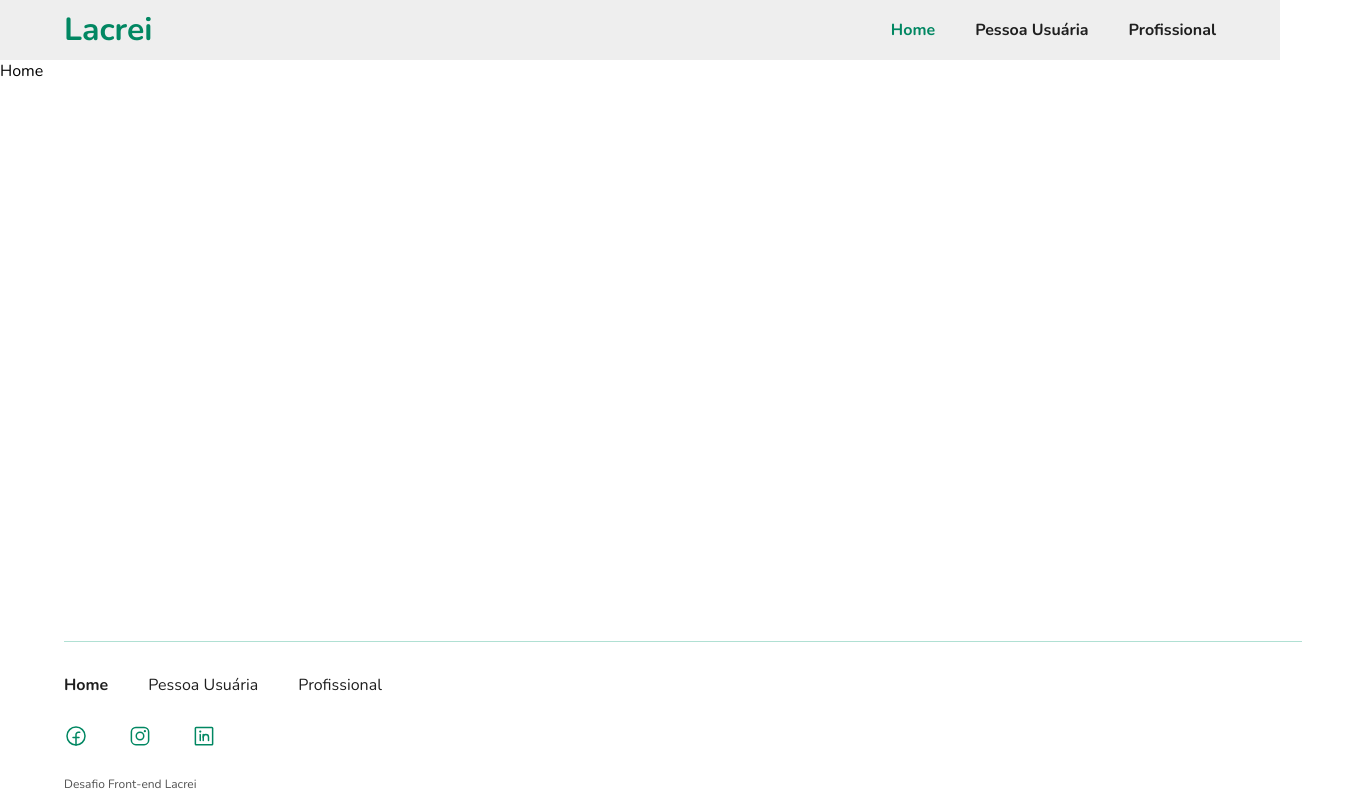
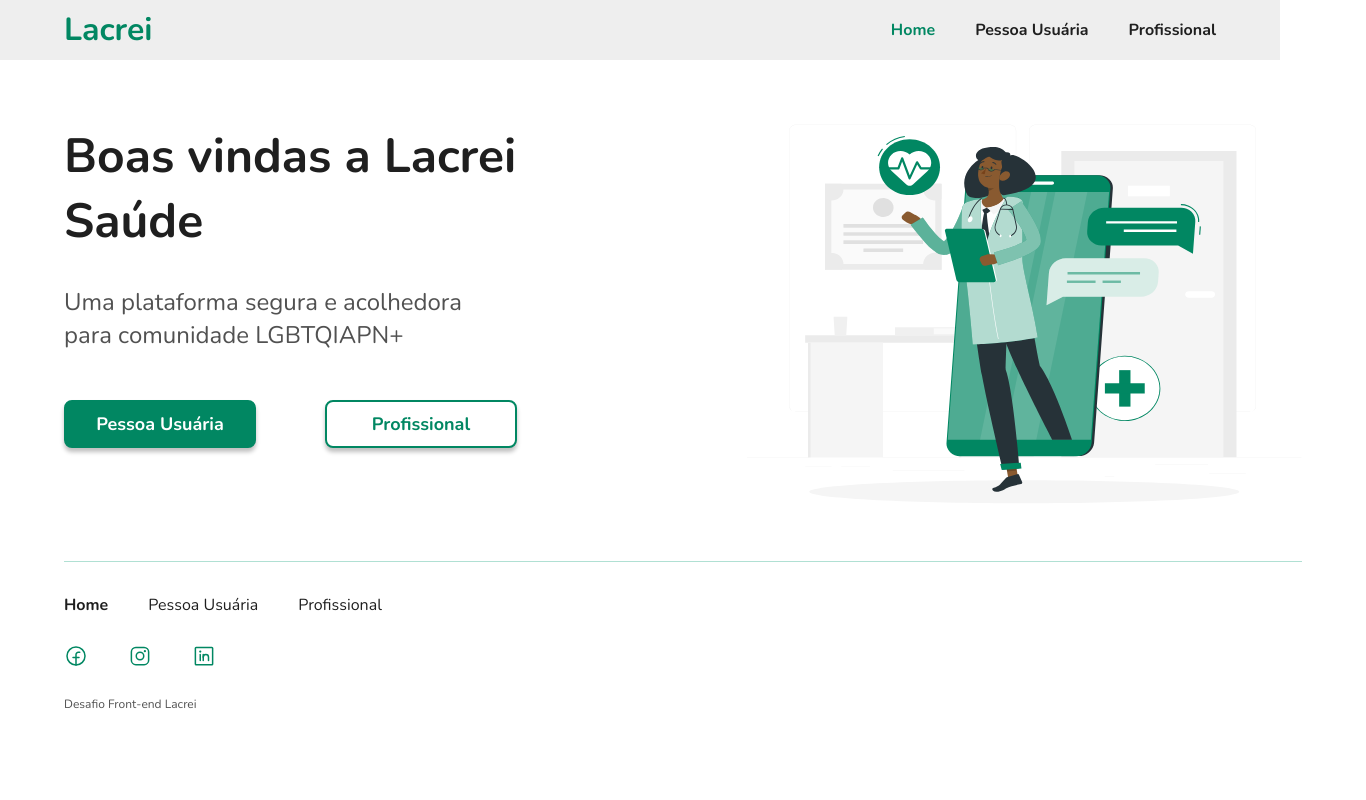
Before and after one commit to ribeirojer/Challenge-Lacrei, a React (Vite) app: page / in a window 1280 px wide. Shown: the whole page, 1366 px wide, since content can reach past the window. Built offline with nearby package versions, Linux system fonts and the light colour scheme.

Commit message:
edit home

```diff
--- a/src/components/Footer.tsx
+++ b/src/components/Footer.tsx
@@ -4,12 +4,11 @@ import styled from "styled-components";
 type Props = {};
 
 const Wrapper = styled.header`
-  position: absolute;
-  bottom: 8px;
   display: flex;
   flex-direction: column;
   padding-left: 4rem;
   .line {
+    margin-top: 1rem;
     width: 1238px;
     height: 1px;
     margin-right: 4rem;
@@ -17,7 +16,7 @@ const Wrapper = styled.header`
   }
   .navbar {
     display: flex;
-    margin: 2rem 0 0 0;
+    margin-top: 2rem;
     gap: 40px;
   }
   div span {
@@ -29,7 +28,7 @@ const Wrapper = styled.header`
   }
   .logos {
     display: flex;
-    margin: 28px 0 28px 0;
+    margin: 28px 0;
     gap: 40px;
     color: #018762;
   }
@@ -38,8 +37,8 @@ const Wrapper = styled.header`
     font-weight: 400;
     font-size: 12px;
     line-height: 16px;
-
     color: #515151;
+    margin-bottom: 8px;
   }
   .bold {
     font-weight: 700;
--- a/src/index.css
+++ b/src/index.css
@@ -4,11 +4,10 @@
   padding: 0;
   margin: 0;
   box-sizing: border-box;
+  font-family: "Nunito", Arial, Helvetica, sans-serif;
+  font-style: normal;
 }
 
-body {
-    font-family: "Nunito", Arial, Helvetica, sans-serif;
-}
 a {
   text-decoration: none;
 }
--- a/src/pages/Home.tsx
+++ b/src/pages/Home.tsx
@@ -1,11 +1,49 @@
-import React from 'react'
+import styled from "styled-components";
+import Button from "../components/Button";
+import imagem from "../assets/img1.svg"
+type Props = {};
 
-type Props = {}
+const Wrapper = styled.header`
+  display: flex;
+  gap: 230px;
+  padding: 4rem 4rem 0 4rem;
+  .wrapper {
+    width: 453px;
+  }
+  .title {
+    font-weight: 700;
+    font-size: 48px;
+    line-height: 65px;
+    color: #1f1f1f;
+  }
+  p {
+    margin: 2rem 0 3rem 0;
+    font-weight: 400;
+    font-size: 24px;
+    line-height: 33px;
+    width: 452px;
+    color: #515151;
+  }
+  .buttons {
+    display: flex;
+    gap: 69px;
+  }
+`;
 
 const Home = (props: Props) => {
   return (
-    <div>Home</div>
-  )
-}
+    <Wrapper>
+      <div className="wrapper">
+        <h1 className="title">Boas vindas a Lacrei Saúde</h1>
+        <p>Uma plataforma segura e acolhedora para comunidade LGBTQIAPN+</p>
+        <div className="buttons">
+          <Button color={"#ffffff"} theme={"#018762"} text={"Pessoa Usuária"} />
+          <Button color={"#018762"} theme={"#ffffff"} text={"Profissional"} />
+        </div>
+      </div>
+      <img src={imagem} alt="" />
+    </Wrapper>
+  );
+};
 
 export default Home;
```
